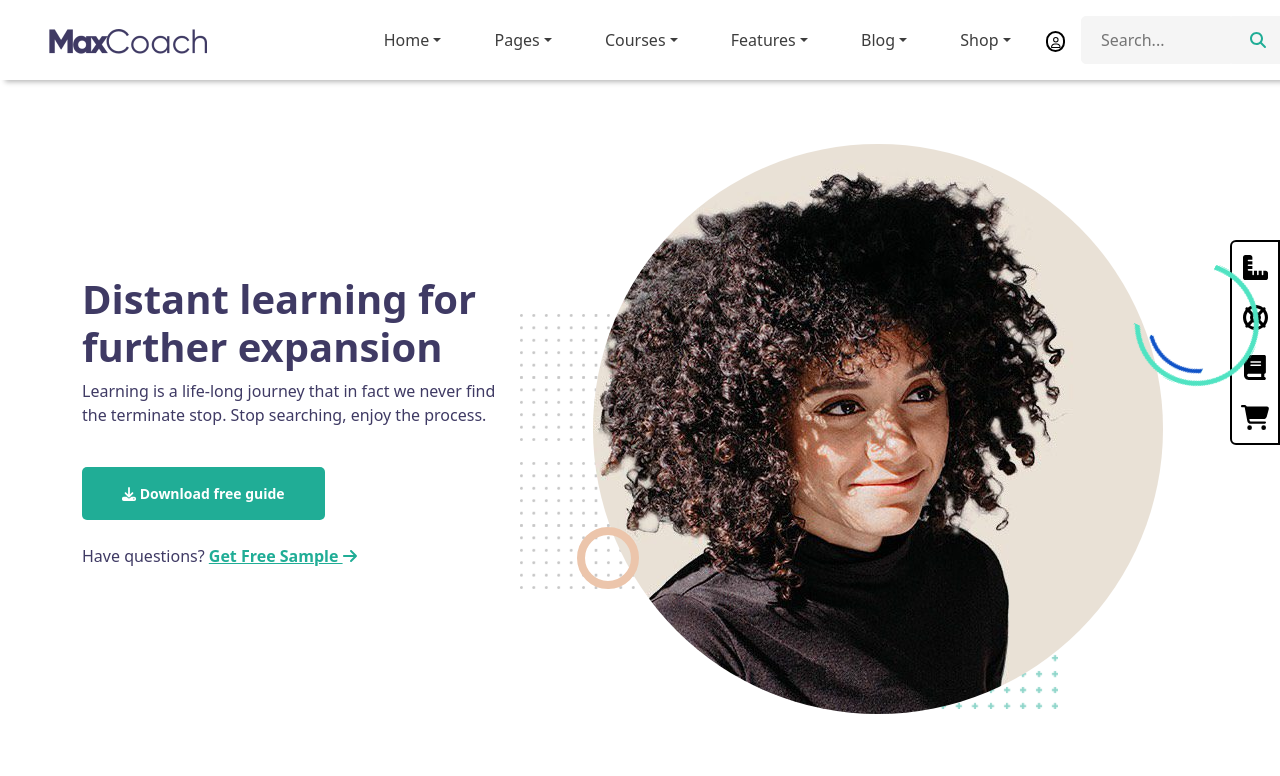
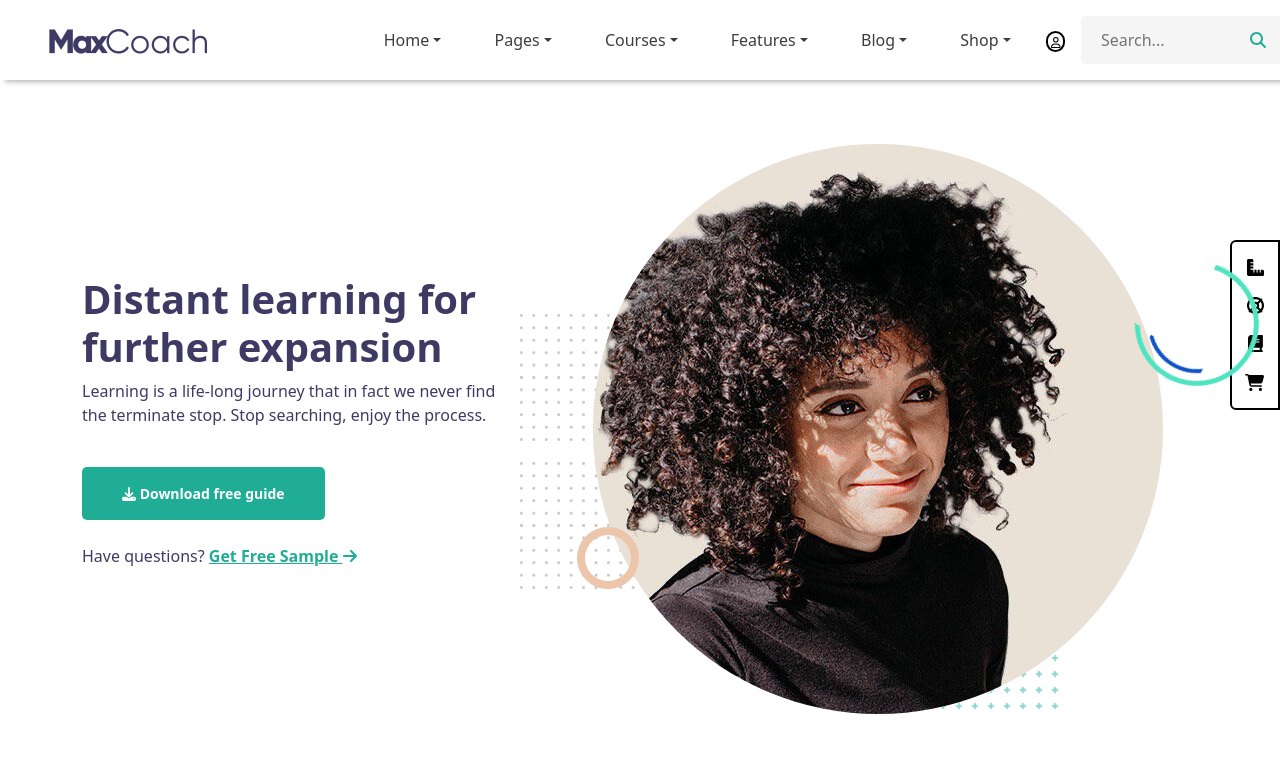
Before and after one commit to GencoMattia/proj-html-vuejs, a Vue app: page / in a window 1280 px wide. Shown: the top 776 px of the page. Built offline with nearby package versions, Linux system fonts and the light colour scheme.

Commit message:
side bar adjusted

```diff
--- a/src/components/MainSideNavbar.vue
+++ b/src/components/MainSideNavbar.vue
@@ -25,6 +25,7 @@ export default {
 <style lang="scss" scoped>
 
 .sidenav {
+    padding: .4rem 0;
     height: auto;
     width: 50px;
     position: fixed;
@@ -41,18 +42,14 @@ export default {
 .sidenav a {
     padding: .4rem;
     text-decoration: none;
-    font-size: 25px;
+    font-size: 17px;
     color: black;
     display: block;
 }
 
-a>i{
-    font-weight: 600;
-    font-size: 20px
+.sidenav a:hover {
+    background:#3f3a64;
+    color:white;
 }
 
-// .sidenav a:hover {
-
-// }
-
 </style>
```
